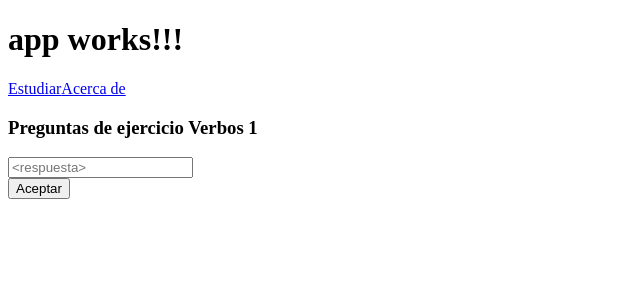
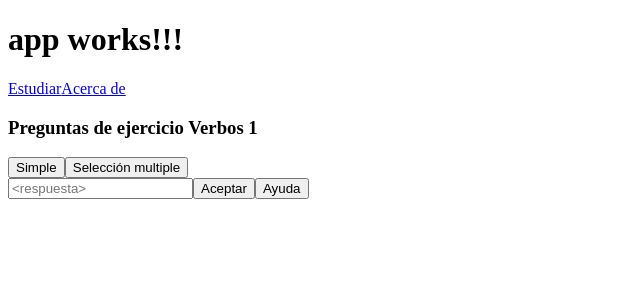
Before and after one commit to kfinnila/voca-cli, an Angular app: page /question/1 in a window 1280 px wide. Shown: the top 300 px of the page, without its empty margins (0-640 px from the left). Built offline with nearby package versions, Linux system fonts and the light colour scheme.

Commit message:
Question 6

```diff
--- a/src/app/exercise/question/question.component.html
+++ b/src/app/exercise/question/question.component.html
@@ -1,18 +1,28 @@
 <div *ngIf="exercise">
   <h3>Preguntas de ejercicio {{exercise.name}}</h3>
+  <button (click)="setMultipleChoice(false)">Simple</button>
+  <button (click)="setMultipleChoice(true)">Selección multiple</button>
   <div *ngIf="selectedQuestion">
     <label>Pregunta:</label>
     <label>{{selectedQuestion.question}}</label>
   </div>
-  <div>
+  <div *ngIf="!multipleChoice">
     <input [(ngModel)]="answerWord" (keyup.enter)="answerClick()" placeholder="<respuesta>" />
+    <button (click)="answerClick()">Aceptar</button>
+    <button (click)="help()">Ayuda</button>
+  </div>
+  <div *ngIf="multipleChoice">
+    <label (click)="answerClick(choices[0])">{{choices[0]}}</label>
+    <label (click)="answerClick(choices[1])">{{choices[1]}}</label>
+    <label (click)="answerClick(choices[2])">{{choices[2]}}</label>
   </div>
   <div>{{answerMessage}}</div>
-  <button (click)="answerClick()">Aceptar</button>
+</div>
 
-</div>
+<!--
 <div *ngIf="questions">
   <div *ngFor="let question of questions">
     {{question.question}}--{{question.answer}}
   </div>
 </div>
+-->
--- a/src/app/exercise/question/question.component.ts
+++ b/src/app/exercise/question/question.component.ts
@@ -21,6 +21,10 @@ export class QuestionComponent implements OnInit {
   selectedQuestion: Question;
   answerWord: string;
   answerMessage: string;
+
+  //simple: boolean = true;
+  multipleChoice: boolean = false;
+  choices: string[] = [];
 
   constructor(
     private exerciseService: ExerciseService,
@@ -56,13 +60,28 @@ export class QuestionComponent implements OnInit {
   }
 
   selectNewQuestion() {
-    var i = Math.floor((Math.random() * this.questions.length));
+    let i = Math.floor((Math.random() * this.questions.length));
     this.selectedQuestion = this.questions[i];
     this.answerWord = "";
-    //this.answerMessage = "";
+    this.choices = [];
+    if (this.questions.length < 5) { return; };
+    if (!this.multipleChoice) { return; };
+    for (var counter = 0; counter < 3;) {
+      let qi = Math.floor((Math.random() * this.questions.length));
+      if (qi !== i) {
+        let ind = this.choices.indexOf(this.questions[qi].answer);
+        if (ind < 0) {
+          this.choices.push(this.questions[qi].answer);
+          counter++;
+        }
+      }
+    }
+    let correctIndex = Math.floor((Math.random() * 3));
+    this.choices[correctIndex] = this.selectedQuestion.answer;
   }
 
-  answerClick() {
+  answerClick(choice: string = this.answerWord) {
+    this.answerWord = choice;
     if (this.selectedQuestion.answer === this.answerWord) {
       this.answerMessage = "¡Correcto!";
       this.selectNewQuestion();
@@ -74,4 +93,13 @@ export class QuestionComponent implements OnInit {
     }
   }
 
+  help() {
+    alert('La respuesta es "' + this.selectedQuestion.answer + '"' );
+  }
+
+  setMultipleChoice(selection: boolean) {
+    this.multipleChoice = selection;
+    this.selectNewQuestion();
+  }
+
 }
```
